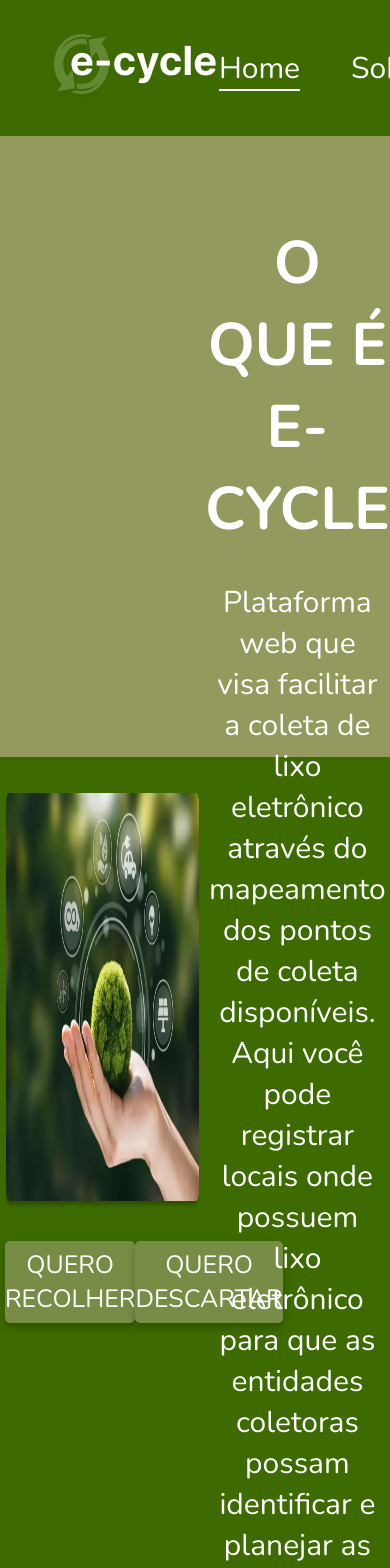
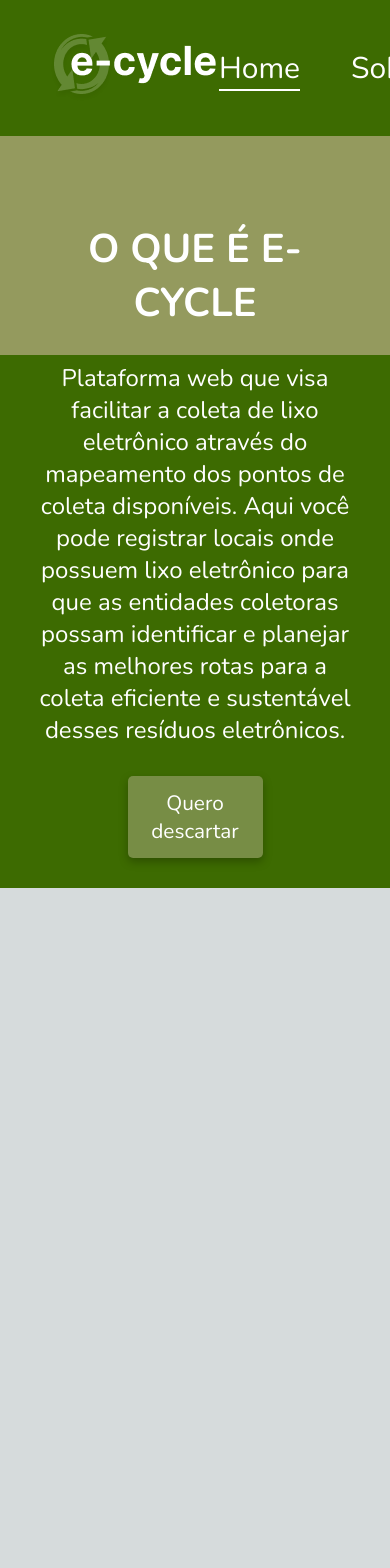
Before and after one commit to gmonteiroc21/projeto-engenharia-de-software, a Next.js app in the folder e-cycle_web/: page /home in a window 390 px wide. Shown: the top 1568 px of the page. After the commit the page ends 888 px from the top, so only its background shows below. Built offline with nearby package versions, Linux system fonts and the light colour scheme.

Commit message:
feature/descarte: fixed home and made mobile

```diff
--- a/e-cycle_web/src/pages/home/index.tsx
+++ b/e-cycle_web/src/pages/home/index.tsx
@@ -1,6 +1,5 @@
 import { HandPhoto, Logo } from "@/assets";
 import {
-  StyledButton,
   Title,
   Paragraph,
   OptionContainer,
@@ -12,8 +11,13 @@ import {
 import Image from "next/image";
 import { Navbar } from "@/components";
 import { Layout } from "@/components/Layout";
+import Link from "next/link";
 
-export default function Home() {
+interface HomeProps {
+  user: "coletor" | "descartador";
+}
+
+export default function Home({ user }: HomeProps) {
   return (
     <Layout>
       <Content>
@@ -24,8 +28,11 @@ export default function Home() {
             alt="Imagem de globo terra na mão de uma pessoa"
           />
           <ButtonsContainer>
-            <StyledButton>QUERO RECOLHER</StyledButton>
-            <StyledButton>QUERO DESCARTAR</StyledButton>
+            {user === "coletor" ? (
+              <Link href={"/mapa"}>Quero coletar</Link>
+            ) : (
+              <Link href={"/descarte"}>Quero descartar</Link>
+            )}
           </ButtonsContainer>
         </OptionContainer>
         <InformationContainer>
--- a/e-cycle_web/src/pages/home/styles.ts
+++ b/e-cycle_web/src/pages/home/styles.ts
@@ -3,28 +3,13 @@ import styled from "styled-components";
 export const Content = styled.div`
   background: #949a5e;
   display: flex;
+  @media (max-width: 700px) {
+    flex-direction: column;
+  }
   justify-content: space-around;
   align-items: center;
   position: relative;
   padding-top: 5.35rem;
-`;
-
-export const StyledButton = styled.button`
-  width: 19.8125rem;
-  height: 5.125rem;
-  border-radius: 0.3125rem;
-  background: #778d45;
-  border-style: none;
-  cursor: pointer;
-  color: #fff;
-  text-align: center;
-  font-family: Nunito;
-  font-size: 1.5625rem;
-  font-style: normal;
-  font-weight: 400;
-  line-height: normal;
-  filter: drop-shadow(0px 4px 4px rgba(0, 0, 0, 0.25));
-  backdrop-filter: blur(5px);
 `;
 
 export const Title = styled.h1`
@@ -35,6 +20,9 @@ export const Title = styled.h1`
   font-style: normal;
   font-weight: 700;
   line-height: normal;
+  @media (max-width: 700px) {
+    font-size: 40px;
+  }
 `;
 
 export const Paragraph = styled.p`
@@ -45,6 +33,9 @@ export const Paragraph = styled.p`
   font-style: normal;
   font-weight: 400;
   line-height: normal;
+  @media (max-width: 700px) {
+    font-size: 1.5rem;
+  }
 `;
 
 export const OptionContainer = styled.div`
@@ -57,15 +48,46 @@ export const OptionContainer = styled.div`
   .HandImage {
     margin-bottom: 2rem;
     width: 100%;
+    @media (max-width: 700px) {
+      display: none;
+    }
   }
   position: relative;
   z-index: 1;
+  @media (max-width: 700px) {
+    order: 2;
+  }
 `;
 
 export const ButtonsContainer = styled.div`
   width: 100%;
   display: flex;
   justify-content: space-between;
+  a {
+    width: 100%;
+    height: 5.125rem;
+    border-radius: 0.3125rem;
+    background: #778d45;
+    border-style: none;
+    color: #fff;
+    text-align: center;
+    font-family: Nunito;
+    font-size: 1.5625rem;
+    font-style: normal;
+    font-weight: 400;
+    filter: drop-shadow(0px 4px 4px rgba(0, 0, 0, 0.25));
+    backdrop-filter: blur(5px);
+    display: flex;
+    justify-content: center;
+    align-items: center;
+    &:hover {
+      background: #949a5e;
+    }
+    @media (max-width: 700px) {
+      margin: 30px;
+      font-size: 1.3rem;
+    }
+  }
 `;
 
 export const InformationContainer = styled.div`
@@ -74,6 +96,9 @@ export const InformationContainer = styled.div`
   justify-content: center;
   align-items: center;
   width: 45%;
+  @media (max-width: 700px) {
+    width: 80%;
+  }
   gap: 2rem;
   position: relative;
   z-index: 1;
```
Also changed, not shown: e-cycle_web/src/components/Layout/styles.ts (line endings or trailing spaces), e-cycle_web/src/components/Navbar/styles.ts (line endings or trailing spaces).
